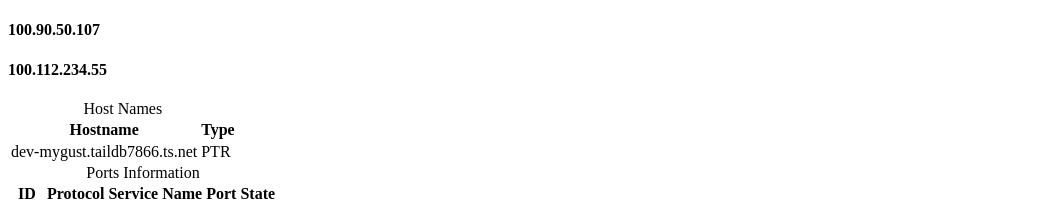
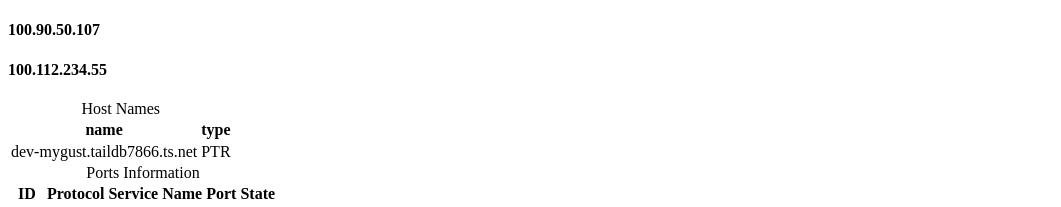
Before and after one commit to HamnYce/THEMY-net, a Next.js app in the folder network_viewer_gui/: page / in a window 1280 px wide. Shown: the top 207 px of the page, without its empty margins (0-1061 px from the left). Built offline with nearby package versions, Linux system fonts and the light colour scheme.

Commit message:
rewrite hostname table to tanstack table

```diff
--- a/network_viewer_gui/src/app/page.tsx
+++ b/network_viewer_gui/src/app/page.tsx
@@ -32,7 +32,7 @@ export default function Home() {
         })}
       </div>
       <div className="h-screen w-screen bg-background text-foreground p-10 overflow-auto">
-        <HostNameTable host={hostData[selectedHostIndex]} />
+        <HostNameTable hostnames={hostData[selectedHostIndex].hostnames} />
         <PortsTable host={hostData[selectedHostIndex]} />
         <OSMatchesTable host={hostData[selectedHostIndex]} />
       </div>
--- a/network_viewer_gui/src/components/host_tables/hostnames_table.tsx
+++ b/network_viewer_gui/src/components/host_tables/hostnames_table.tsx
@@ -7,28 +7,57 @@ import {
   TableHead,
   TableRow,
 } from "@/components/ui/table";
-import { Host } from "@/types/host_type";
+import { Host, Hostname } from "@/types/host_type";
+import {
+  createColumnHelper,
+  flexRender,
+  getCoreRowModel,
+  useReactTable,
+} from "@tanstack/react-table";
 
 type Props = {
-  readonly host: Host;
+  readonly hostnames: Hostname[];
 };
 
-export default function HostNameTable({ host }: Props) {
+export default function HostNameTable({ hostnames }: Props) {
+  const columnHelper = createColumnHelper<Hostname>();
+
+  const defaultColumns = [
+    columnHelper.accessor("name", {
+      header: "Hostname",
+      cell: (info) => info.getValue(),
+    }),
+    columnHelper.accessor("type", {
+      header: "Type",
+      cell: (info) => info.getValue(),
+    }),
+  ];
+
+  const table = useReactTable({
+    columns: defaultColumns,
+    data: hostnames,
+    getCoreRowModel: getCoreRowModel(),
+  });
+
   return (
     <Table>
       <TableCaption>Host Names</TableCaption>
       <TableHeader>
         <TableRow>
-          <TableHead>Hostname</TableHead>
-          <TableHead>Type</TableHead>
+          {table.getFlatHeaders().map((header) => (
+            <TableHead key={header.id}>{header.id}</TableHead>
+          ))}
         </TableRow>
       </TableHeader>
       <TableBody>
-        {host.hostnames.map((hostname) => {
+        {table.getRowModel().rows.map((row) => {
           return (
-            <TableRow key={hostname.name}>
-              <TableCell>{hostname.name}</TableCell>
-              <TableCell>{hostname.type}</TableCell>
+            <TableRow key={row.id}>
+              {row.getVisibleCells().map((cell) => (
+                <TableCell key={cell.id}>
+                  {flexRender(cell.column.columnDef.cell, cell.getContext())}
+                </TableCell>
+              ))}
             </TableRow>
           );
         })}
```
